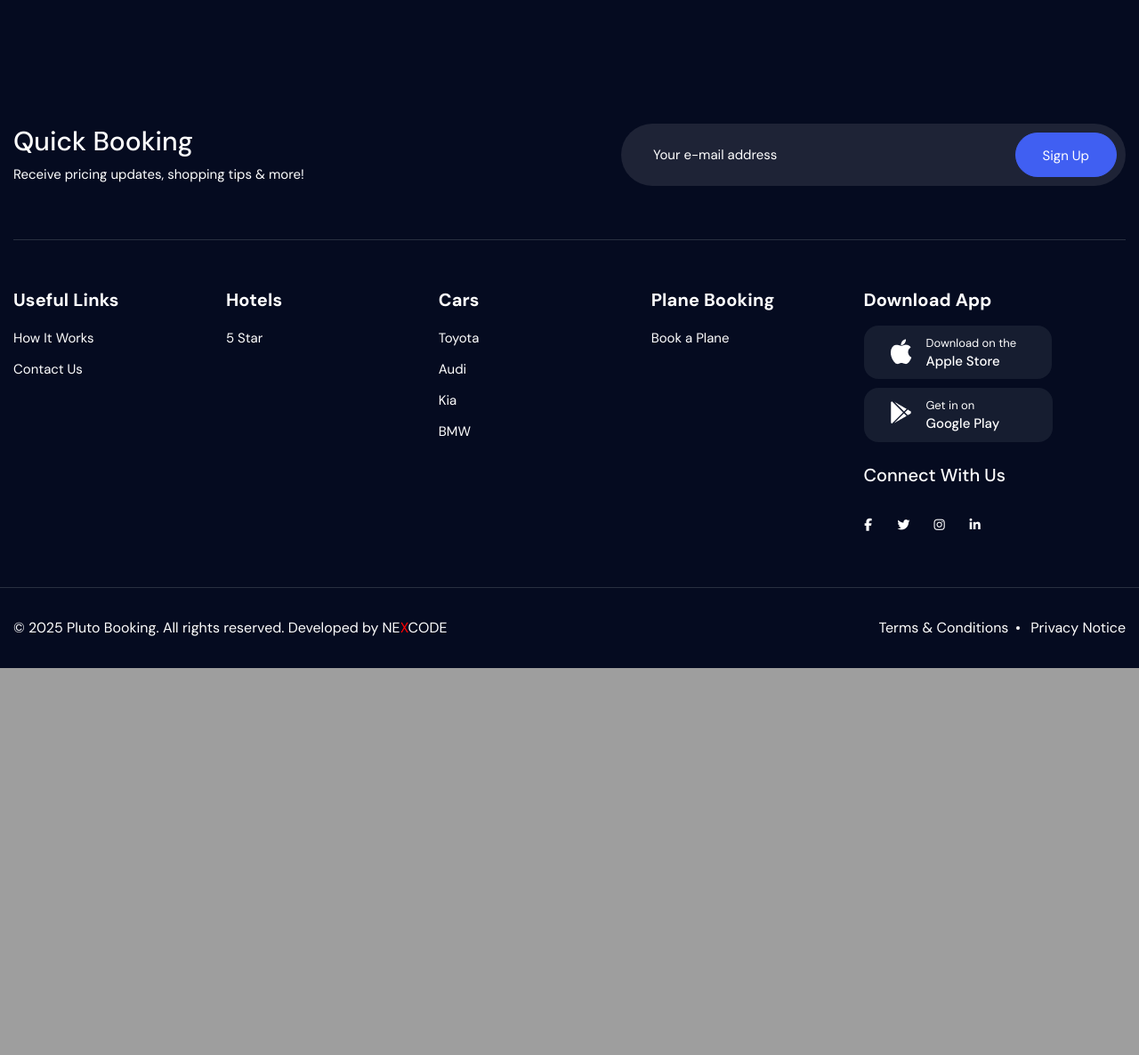
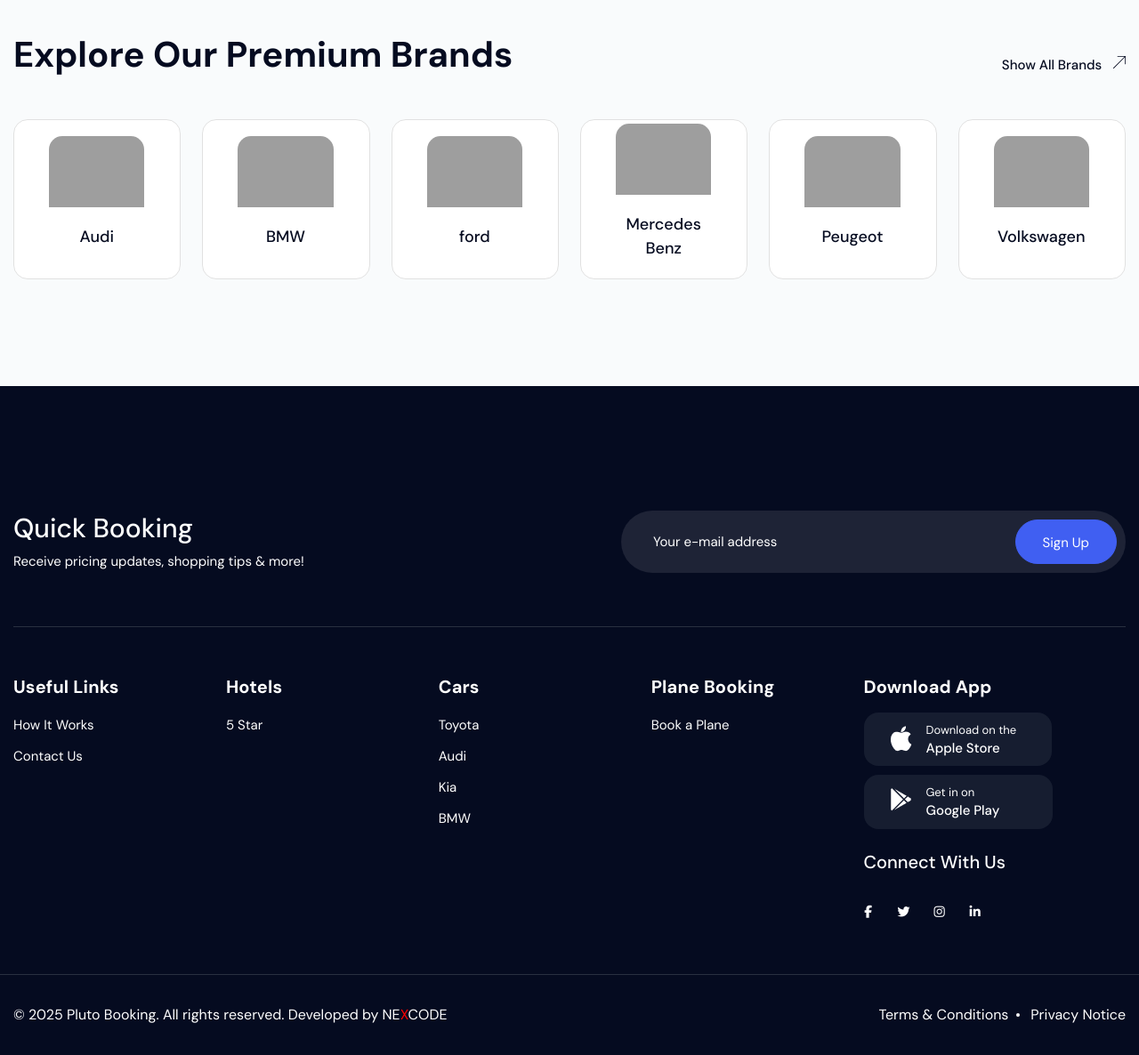
Before and after one commit to kajugadaniels/booking-management-system, a Django app: page / in a window 1280 px wide. Shown: the part 801-1987 px from the top of the page at 89% size. Before the commit the page ends 1552 px from the top, so only its background shows below. Run offline with Django 5.2, Linux system fonts and the light colour scheme; data that the repository does not hold is empty; some libraries are stand-ins or nearby versions; grey boxes are pictures that could not be loaded.

Commit message:
Add car brands

```diff
--- a/templates/pages/index.html
+++ b/templates/pages/index.html
@@ -4,4 +4,129 @@
 
     {% include 'components/hero.html' %}
 
+    <section class="boxcar-brand-section section-radius-top bg-1">
+    <div class="boxcar-container">
+        <div class="boxcar-title">
+            <h2 class="wow fadeInUp">Explore Our Premium Brands</h2>
+            <a href="#" class="btn-title">
+                Show All Brands
+                <svg xmlns="http://www.w3.org/2000/svg" width="14" height="14" viewbox="0 0 14 14" fill="none">
+                    <g clip-path="url(#clip0_601_3199)">
+                        <path d="M13.6109 0H5.05533C4.84037 0 4.66643 0.173943 4.66643 0.388901C4.66643 0.603859 4.84037 0.777802 5.05533 0.777802H12.6721L0.113697 13.3362C-0.0382246 13.4881 -0.0382246 13.7342 0.113697 13.8861C0.18964 13.962 0.289171 14 0.388666 14C0.488161 14 0.587656 13.962 0.663635 13.8861L13.222 1.3277V8.94447C13.222 9.15943 13.3959 9.33337 13.6109 9.33337C13.8259 9.33337 13.9998 9.15943 13.9998 8.94447V0.388901C13.9998 0.173943 13.8258 0 13.6109 0Z" fill="#050B20"></path>
+                    </g>
+                    <defs>
+                        <clippath id="clip0_601_3199">
+                            <rect width="14" height="14" fill="white"></rect>
+                        </clippath>
+                    </defs>
+                </svg>
+            </a>
+        </div>
+        <div class="row">
+            <!-- cars-block -->
+            <div class="cars-block style-1 col-lg-2 col-md-6 col-sm-6">
+                <div class="inner-box wow fadeInUp">
+                    <div class="image-box">
+                        <figure class="image">
+                            <a href="#">
+                                <img src="https://creativelayers.net/themes/boxcar-html/images/resource/brand-1.png" alt="">
+                            </a>
+                        </figure>
+                    </div>
+                    <div class="content-box">
+                        <h6 class="title">
+                            <a href="#">Audi</a>
+                        </h6>
+                    </div>
+                </div>
+            </div>
+            <!-- cars-block -->
+            <div class="cars-block style-1 col-lg-2 col-md-6 col-sm-6">
+                <div class="inner-box wow fadeInUp" data-wow-delay="100ms">
+                    <div class="image-box">
+                        <figure class="image">
+                            <a href="#">
+                                <img src="https://creativelayers.net/themes/boxcar-html/images/resource/brand-2.png" alt="">
+                            </a>
+                        </figure>
+                    </div>
+                    <div class="content-box">
+                        <h6 class="title">
+                            <a href="#">BMW</a>
+                        </h6>
+                    </div>
+                </div>
+            </div>
+            <!-- cars-block -->
+            <div class="cars-block style-1 col-lg-2 col-md-6 col-sm-6">
+                <div class="inner-box wow fadeInUp" data-wow-delay="200ms">
+                    <div class="image-box">
+                        <figure class="image">
+                            <a href="#">
+                                <img src="https://creativelayers.net/themes/boxcar-html/images/resource/brand-3.png" alt="">
+                            </a>
+                        </figure>
+                    </div>
+                    <div class="content-box">
+                        <h6 class="title">
+                            <a href="#">ford</a>
+                        </h6>
+                    </div>
+                </div>
+            </div>
+            <!-- cars-block -->
+            <div class="cars-block style-1 col-lg-2 col-md-6 col-sm-6">
+                <div class="inner-box wow fadeInUp" data-wow-delay="300ms">
+                    <div class="image-box">
+                        <figure class="image">
+                            <a href="#">
+                                <img src="https://creativelayers.net/themes/boxcar-html/images/resource/brand-4.png" alt="">
+                            </a>
+                        </figure>
+                    </div>
+                    <div class="content-box">
+                        <h6 class="title">
+                            <a href="#">Mercedes Benz</a>
+                        </h6>
+                    </div>
+                </div>
+            </div>
+            <!-- cars-block -->
+            <div class="cars-block style-1 col-lg-2 col-md-6 col-sm-6">
+                <div class="inner-box wow fadeInUp" data-wow-delay="400ms">
+                    <div class="image-box">
+                        <figure class="image">
+                            <a href="#">
+                                <img src="https://creativelayers.net/themes/boxcar-html/images/resource/brand-5.png" alt="">
+                            </a>
+                        </figure>
+                    </div>
+                    <div class="content-box">
+                        <h6 class="title">
+                            <a href="#">Peugeot</a>
+                        </h6>
+                    </div>
+                </div>
+            </div>
+            <!-- cars-block -->
+            <div class="cars-block style-1 col-lg-2 col-md-6 col-sm-6">
+                <div class="inner-box wow fadeInUp" data-wow-delay="500ms">
+                    <div class="image-box">
+                        <figure class="image">
+                            <a href="#">
+                                <img src="https://creativelayers.net/themes/boxcar-html/images/resource/brand-6.png" alt="">
+                            </a>
+                        </figure>
+                    </div>
+                    <div class="content-box">
+                        <h6 class="title">
+                            <a href="#">Volkswagen</a>
+                        </h6>
+                    </div>
+                </div>
+            </div>
+        </div>
+    </div>
+</section>
+
 {% endblock content %}
```
